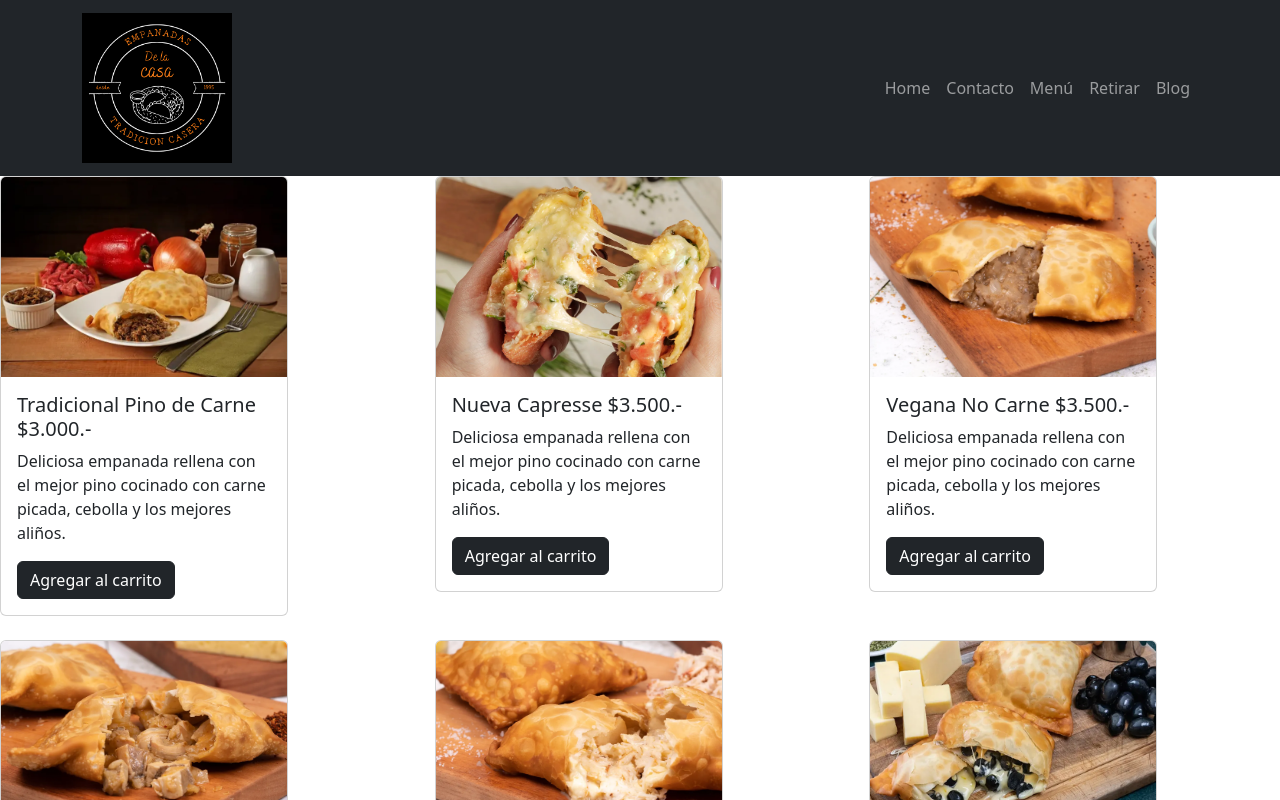
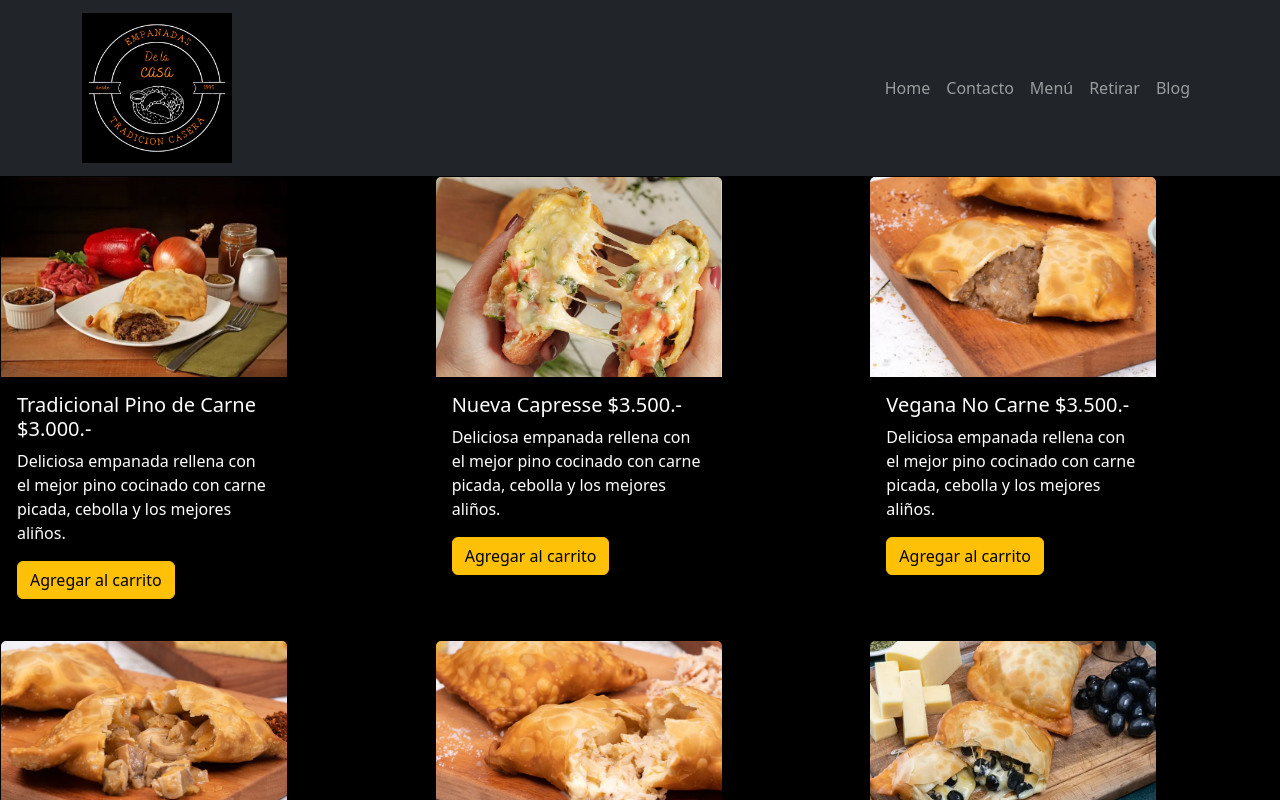
Before and after one commit to marce-moya/WEB-RESTAURANTE, a React (Vite) app: page /Menu in a window 1280 px wide. Shown: the top 800 px of the page. Built offline with nearby package versions, Linux system fonts and the light colour scheme.

Commit message:
actualizar fondo del menú

```diff
--- a/src/Pages/Home.jsx
+++ b/src/Pages/Home.jsx
@@ -12,7 +12,7 @@ const Home = () => {
     <div>
 
 
-        <div style={{ backgroundColor: '#000', color: '#fff', width: 'auto', height: 'auto', marginTop: '0',paddingTop: '20px' }}>
+        <div style={{ backgroundColor: 'black', color: '#fff', width: 'auto', height: 'auto', marginTop: '0',paddingTop: '20px' }}>
           <Container className="bg-dark text-light" style={customFontStyle}>
             <Row className="mt-4 align-items-center">
               <Col xs={12} md={6} className="text-center">
--- a/src/Pages/Menu.jsx
+++ b/src/Pages/Menu.jsx
@@ -165,15 +165,15 @@
     ];
 
     return (
-      <Row xs={1} md={3} className="g-4">
+      <Row xs={1} md={3} className="g-4" style={{ backgroundColor: '#000' }}>
         {menuItems.map((item) => (
           <Col key={item.id}>
-            <Card style={{ width: '18rem' }}>
+            <Card style={{ width: '18rem', backgroundColor: '#000', color: '#fff' }}>
               <Card.Img variant="top" src={item.imageSrc} style={{ height: '200px', objectFit: 'cover' }} />
               <Card.Body>
                 <Card.Title>{item.title}</Card.Title>
                 <Card.Text>{item.description}</Card.Text>
-                <Button variant="dark">Agregar al carrito</Button>
+                <Button variant="warning">Agregar al carrito</Button>
               </Card.Body>
             </Card>
           </Col>
```
